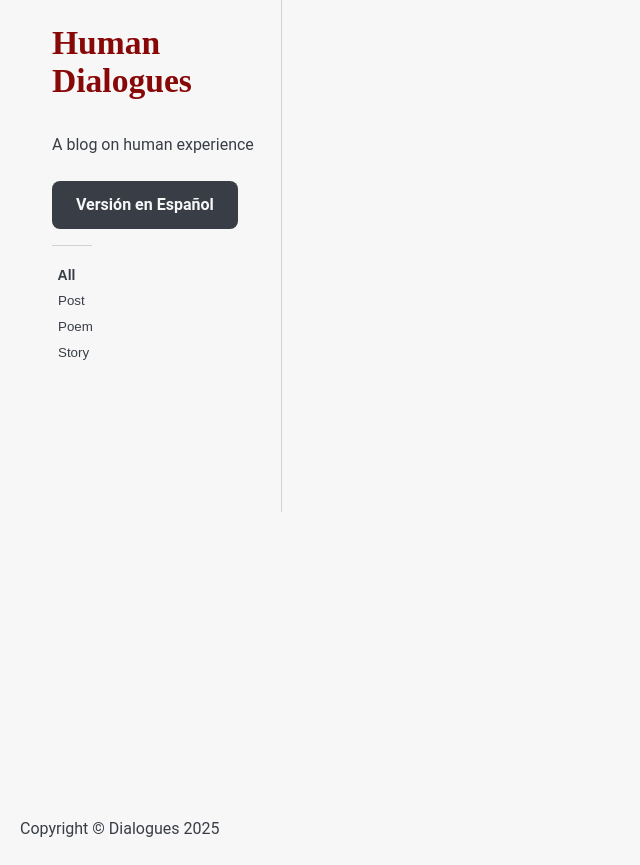
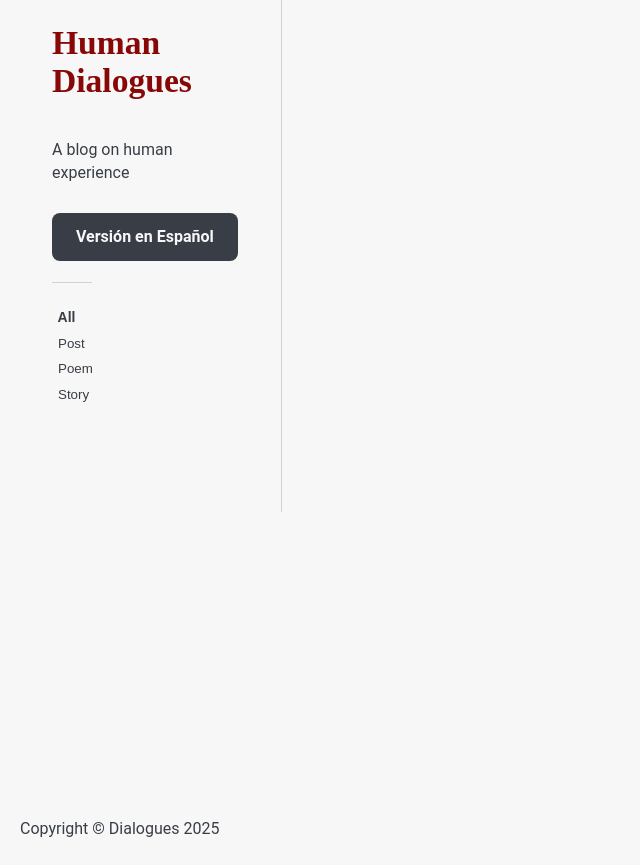
Before and after one commit to laotzee/dialogues, a Flask app: page / in a window 1280 px wide. Shown: the part 122-987 px from the top of the page, without its empty margins (0-640 px from the left). Run offline with Flask 3, Linux system fonts and the light colour scheme; some web fonts are replaced.

Commit message:
Implement a solution for managing width of post elements

```diff
--- a/app/static/css/style.css
+++ b/app/static/css/style.css
@@ -32,6 +32,10 @@
 
     --screen-edge: 2rem;
     --max-width: 1400px;
+}
+
+*, *::before, *::after {
+  box-sizing: border-box;
 }
 
 body {
@@ -97,6 +101,8 @@ aside h1, aside h2, aside h3 {
 
 aside p {
   line-height: 1.4;
+  max-width: 200px;
+  margin-top: 0px;
 }
 
 aside .logo {
@@ -254,7 +260,6 @@ aside .logo {
 
 .button {
     font-family: inherit;
-    display: inline-flex;
     padding: 0.7rem 1.5rem;
     text-decoration: none;
 
@@ -354,14 +359,12 @@ aside .logo {
 
 .sub {
     justify-content: center;
-
 }
 
 .author {
     display: flex;
     align-items: center;
     gap: 20px;
-    max-width: 70ch;
 }
 
 .author img {
@@ -510,12 +513,21 @@ nav[aria-label="Page navigation"] {
     }
 
     .sidebar {
+        display: flex;
+        flex-direction: column;
+        align-items: flex-start;
+        gap: 5px;
+
         position: sticky;
         width: 250px;
         height: 100vh;
         flex-shrink: 0;
         overflow-y: auto;
         top: 0px;
+    }
+
+    .sidebar p {
+
     }
 
     .sidebar::after {
@@ -572,7 +584,11 @@ nav[aria-label="Page navigation"] {
     .widget {
         display: flex;
         align-items: center;
-        gap: 40px;
+        gap: 20px;
+    }
+
+    .post-content  {
+        max-width: 70ch;
     }
 
     .sub-content {
@@ -580,13 +596,12 @@ nav[aria-label="Page navigation"] {
     }
 
     .sub-form {
-        flex: 1.5;
+        flex: 1;
         display: flex;
         gap: 10px;
     }
 
     .sub-form input {
-        flex: 1;
         padding: 10px;
     }
 
```
